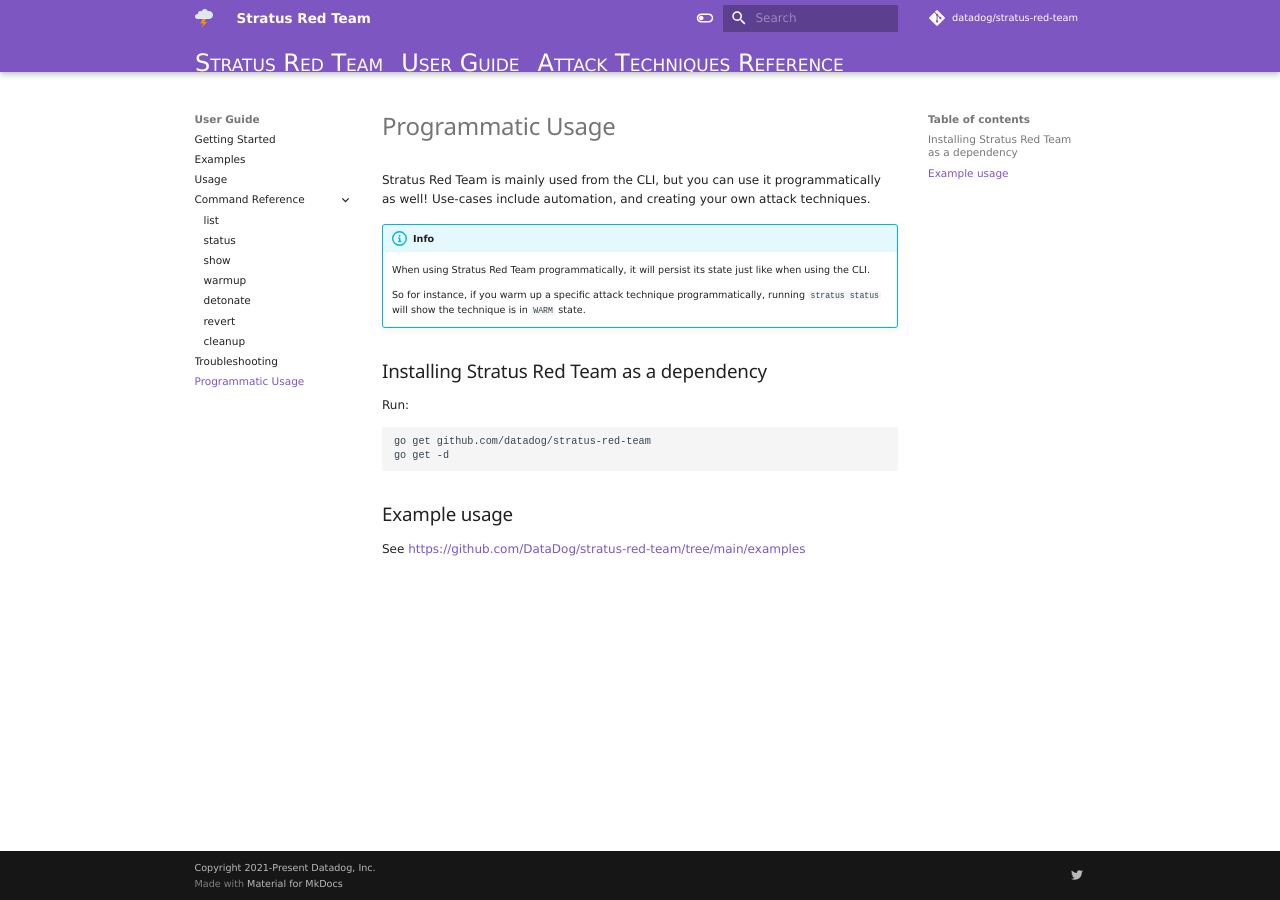
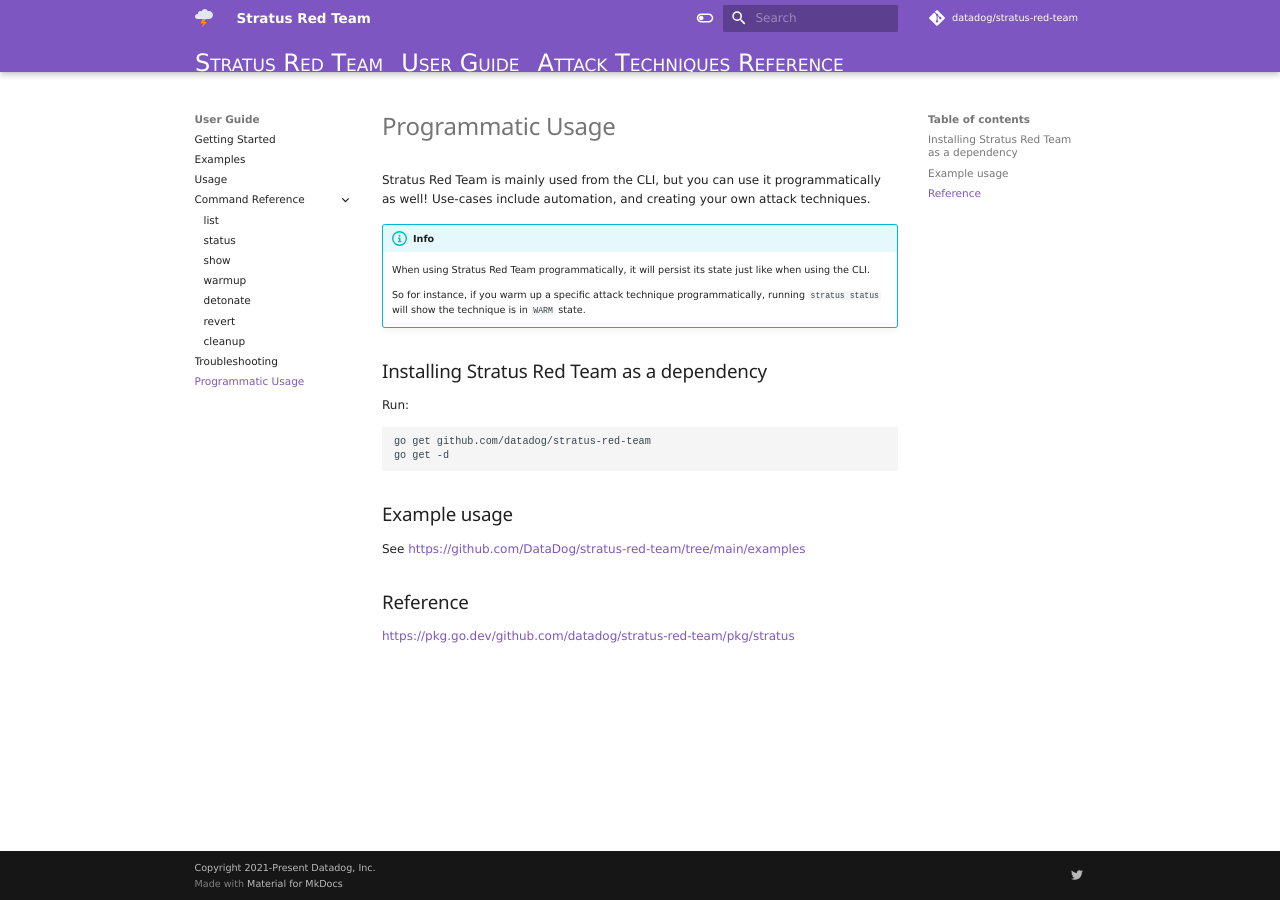
Before and after one commit to DataDog/stratus-red-team, an MkDocs documentation site: the page built from docs/user-guide/programmatic-usage.md, in a window 1280 px wide. Built offline with MkDocs 1.6.1 and Material for MkDocs 9.7.7, drawn with Linux system fonts in a browser that asks for light colours; nearby versions of some CDN libraries; library files that are not in the unit come from our copies; comment, search, counter and statistics services are not loaded.

Commit message:
[docs] Add link to programmatic usage docs (#47)

```diff
--- a/docs/user-guide/programmatic-usage.md
+++ b/docs/user-guide/programmatic-usage.md
@@ -21,3 +21,7 @@
 ## Example usage
 
 See https://github.com/DataDog/stratus-red-team/tree/main/examples
+
+## Reference
+
+https://pkg.go.dev/github.com/datadog/stratus-red-team/pkg/stratus
```
